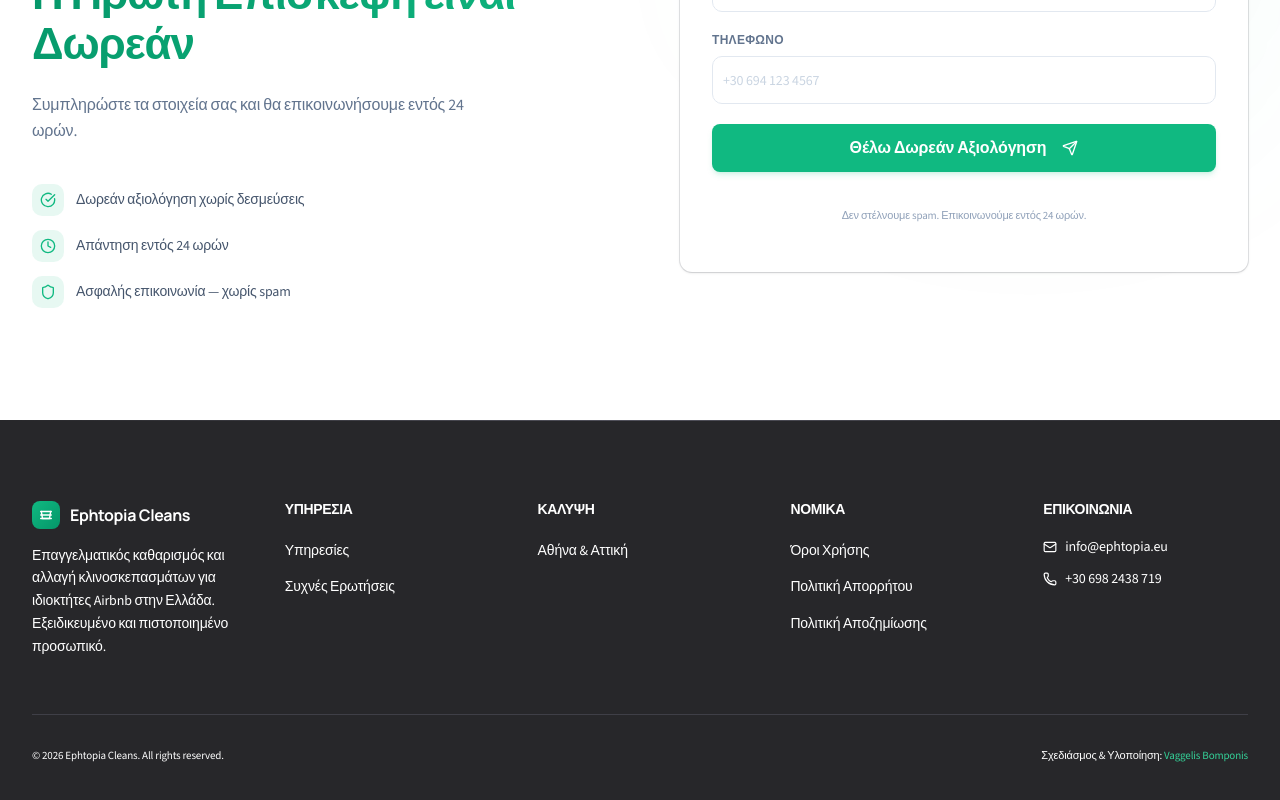
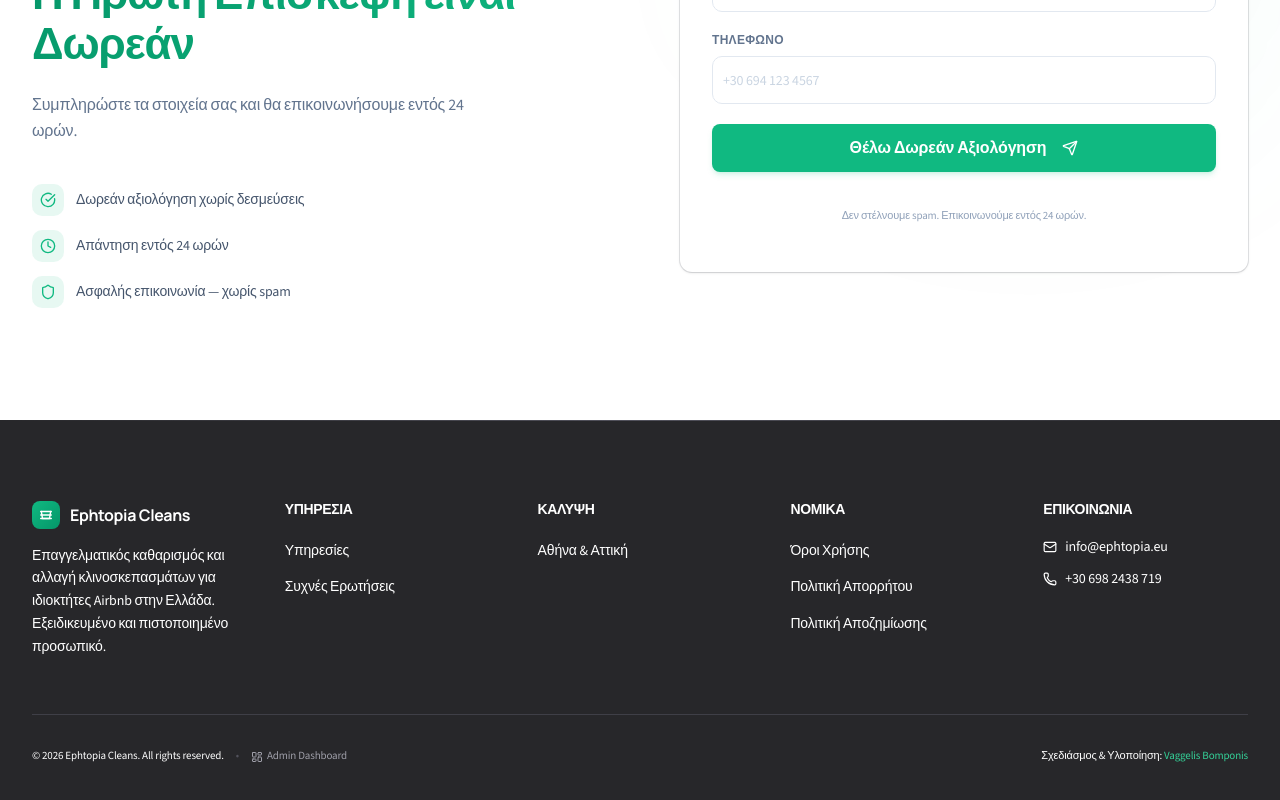
Before and after one commit to vaggelismpomponis/cleansheets, a Next.js app: page / in a window 1280 px wide. Shown: the part 4031-4831 px from the top of the page. Built offline with nearby package versions, Linux system fonts and the light colour scheme; no server answers; the database is empty.

Commit message:
feat: added admin dashboard link in footer

```diff
--- a/components/sections/Footer.tsx
+++ b/components/sections/Footer.tsx
@@ -1,7 +1,7 @@
 "use client";
 
 import { motion } from "framer-motion";
-import { Mail, Phone } from "lucide-react";
+import { Mail, Phone, LayoutDashboard } from "lucide-react";
 import Link from "next/link";
 import type { SiteContent } from "@/lib/get-content";
 import { fadeInUp, staggerContainer } from "@/lib/animations";
@@ -90,9 +90,15 @@ export default function Footer({ siteContent }: FooterProps) {
             <ul className="space-y-2.5">
               {siteContent.footer.columns.legal.links.map((link) => (
                 <li key={link.label}>
-                  <a href={link.href} className="text-sm text-white hover:text-teal-light transition-colors">
-                    {link.label}
-                  </a>
+                  {link.href.startsWith("#") ? (
+                    <a href={link.href} className="text-sm text-white hover:text-teal-light transition-colors">
+                      {link.label}
+                    </a>
+                  ) : (
+                    <Link href={link.href} className="text-sm text-white hover:text-teal-light transition-colors">
+                      {link.label}
+                    </Link>
+                  )}
                 </li>
               ))}
             </ul>
@@ -128,9 +134,17 @@ export default function Footer({ siteContent }: FooterProps) {
 
         {/* Bottom bar */}
         <div className="mt-14 pt-8 border-t border-zinc-700 flex flex-col sm:flex-row items-center justify-between gap-4">
-          <p className="text-[11px] text-white" suppressHydrationWarning>
-            {siteContent.brand.copyright}
-          </p>
+          <div className="flex items-center gap-3 text-[11px] text-white">
+            <span suppressHydrationWarning>{siteContent.brand.copyright}</span>
+            <span className="text-zinc-600">•</span>
+            <Link
+              href="/admin"
+              className="text-zinc-400 hover:text-teal-light transition-colors flex items-center gap-1"
+            >
+              <LayoutDashboard className="w-3 h-3" />
+              <span>Admin Dashboard</span>
+            </Link>
+          </div>
           <p className="text-[11px] text-white">
             Σχεδιάσμος &amp; Υλοποίηση:{" "}
             <a
--- a/lib/content.ts
+++ b/lib/content.ts
@@ -200,7 +200,7 @@ export const siteContent = {
         links: [
           { label: "Όροι Χρήσης", href: "#" },
           { label: "Πολιτική Απορρήτου", href: "#" },
-          { label: "Πολιτική Αποζημίωσης", href: "#" },
+          { label: "Πολιτική Αποζημίωσης", href: "#" }
         ],
       },
     },
```
